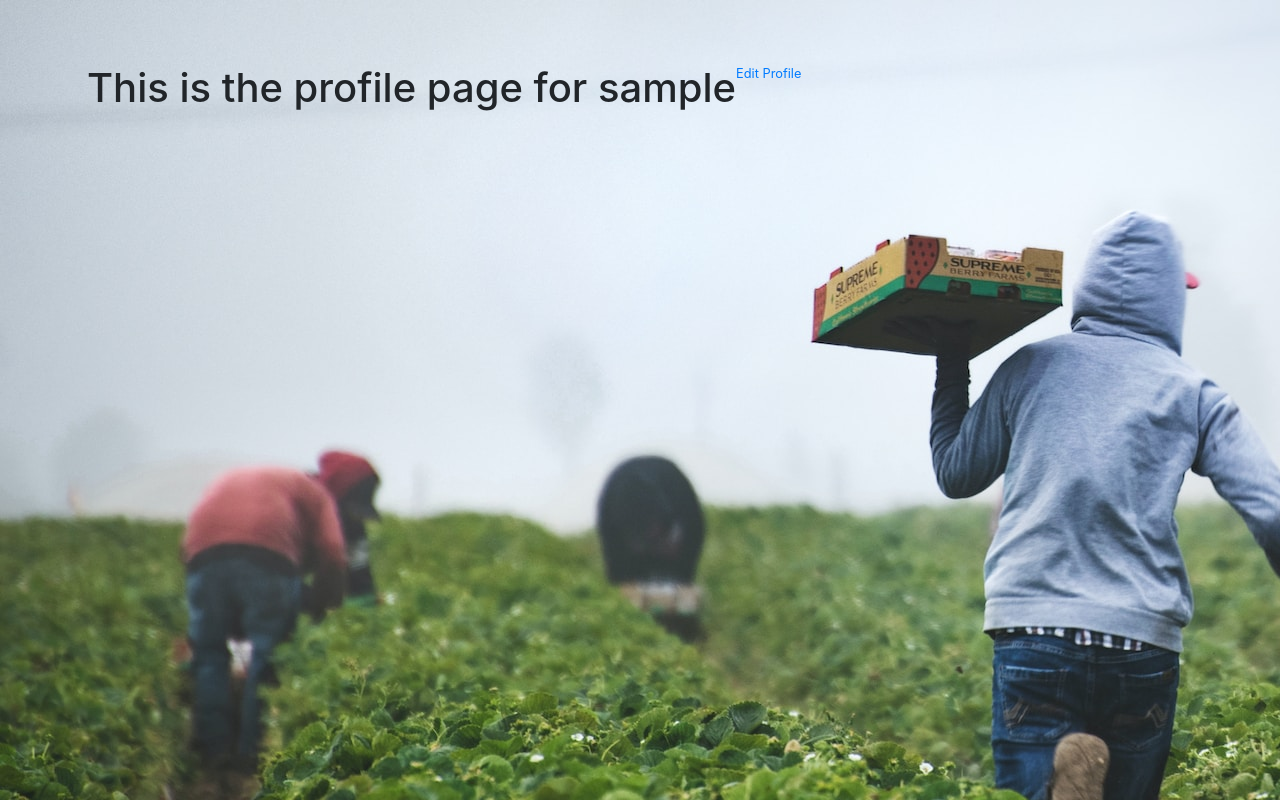
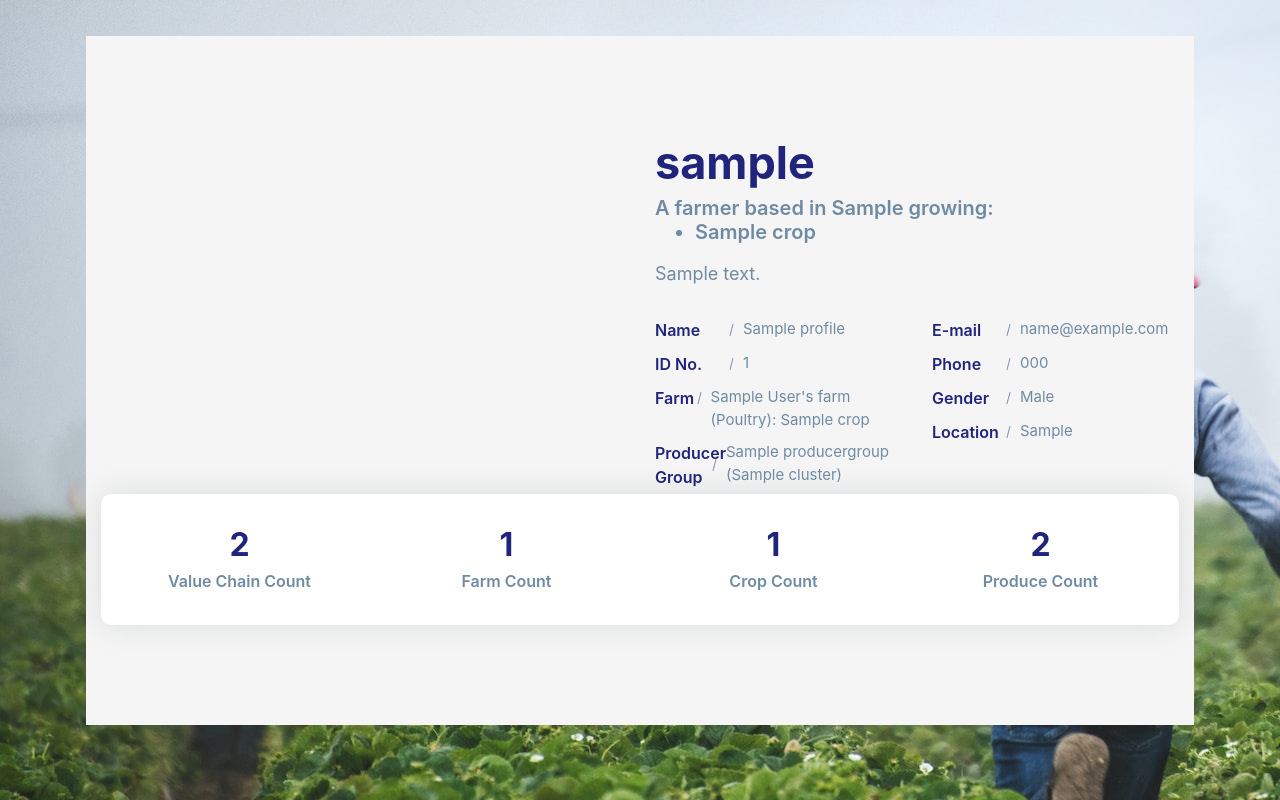
Before and after one commit to KabuyaSamuel/Farm-Flow, a Django app: page /profile/ in a window 1280 px wide. Run offline with Django 4.2, Linux system fonts and the light colour scheme; a user stored in the database is signed in; tables that the repository leaves empty hold one stand-in row (values such as "Sample post"); some libraries are stand-ins or nearby versions.

Commit message:
Update and style user profile

```diff
--- a/farmflow/templates/bootstrap/index.html
+++ b/farmflow/templates/bootstrap/index.html
@@ -119,7 +119,7 @@
                         <div class="row">
                             <div class="col-xl-3 col-md-6">
                                 <div class="card bg-primary text-white mb-4">
-                                    <div class="card-body">Value Chains</div>
+                                    <div class="card-body">Value Chains: {{ farm_count }} </div>
                                     <div class="card-footer d-flex align-items-center justify-content-between">
                                         <a class="small text-white stretched-link" href="#">Add Value Chain</a>
                                         <div class="small text-white"><i class="fas fa-angle-right"></i></div>
--- a/farmflow/templates/users/base.html
+++ b/farmflow/templates/users/base.html
@@ -1,3 +1,4 @@
+{% load static %}
 <!doctype html>
 <html lang="en">
 <head>
@@ -10,6 +11,8 @@
 
     <!--Font awesome icons -->
     <link rel="stylesheet" href="https://use.fontawesome.com/releases/v5.8.2/css/all.css" integrity="sha384-oS3vJWv+0UjzBfQzYUhtDYW+Pj2yciDJxpsK1OYPAYjqT085Qq/1cq5FLXAZQ7Ay" crossorigin="anonymous">
+
+    <link href="{% static 'css/profile.css'%}" rel="stylesheet" />
 
 
 
--- a/farmflow/templates/users/profile.html
+++ b/farmflow/templates/users/profile.html
@@ -1,11 +1,106 @@
 {% extends "users/base.html" %}
 {% block title %}Profile Page{% endblock title %}
 {% block content %}
-    <div class="row my-3 p-3">
-        <h1>This is the profile page for {{user.username}}</h1>
-        <div class="small">
-                                <a href="{% url 'edit-profile' %}">Edit Profile</a>
+<section class="section about-section gray-bg" id="about">
+    <div class="container">
+        <div class="row align-items-center flex-row-reverse">
+            <div class="col-lg-6">
+                <div class="about-text go-to">
+                    <h3 class="dark-color">{{user.username}}</h3>
+                    <h6 class="theme-color lead">A farmer based in {{user.profile.farm.location}} growing:
+                        {% if user.profile.farm %}
+                        <ul>
+                            {% for crop in user.profile.farm.crops.all %}
+                            <li>{{ crop.name }}</li>
+                            {% empty %}
+                            <li>No crops found</li>
+                            {% endfor %}
+                        </ul>
+                        {% endif %}
+                    </h6>
+                    <p>{{user.profile.bio}}</p>
+                    <div class="row about-list">
+                        <div class="col-md-6">
+                            <div class="media">
+                                <label>Name</label>
+                                <p>{{user.profile.name}}</p>
                             </div>
+                            <div class="media">
+                                <label>ID No.</label>
+                                <p>{{user.profile.id_number}}</p>
+                            </div>
+                            <div class="media">
+                                <label>Farm</label>
+                                <p>{{user.profile.farm}}</p>
+                            </div>
+                            <div class="media">
+                                <label>Producer Group</label>
+                                <p>{{user.profile.producer_group}}</p>
+                            </div>
+                        </div>
+                        <div class="col-md-6">
+                            <div class="media">
+                                <label>E-mail</label>
+                                <p>{{user.email}}</p>
+                            </div>
+                            <div class="media">
+                                <label>Phone</label>
+                                <p>{{user.profile.phone_number}}</p>
+                            </div>
+                            <div class="media">
+                                <label>Gender</label>
+                                <p>{{user.profile.gender}}</p>
+                            </div>
+                            <div class="media">
+                                <label>Location</label>
+                                <p>{{user.profile.farm.location}}</p>
+                            </div>
+                        </div>
+                    </div>
+                </div>
+            </div>
+            <div class="col-lg-6">
+                <div class="about-avatar">
+                    <img src="{{user.profile.avatar.url}}" title="" alt="">
+                </div>
+            </div>
+        </div>
+        <div class="counter">
+            <div class="row">
+                <div class="col-6 col-lg-3">
+                    <div class="count-data text-center">
+                        <h6 class="count h2" data-to="500" data-speed="500">2</h6>
+                        <p class="m-0px font-w-600">Value Chain Count</p>
+                    </div>
+                </div>
+                <div class="col-6 col-lg-3">
+                    <div class="count-data text-center">
+                        <h6 class="count h2" data-to="150" data-speed="150">{{ farm_count }}</h6>
+                        <p class="m-0px font-w-600">Farm Count</p>
+                    </div>
+                </div>
+                <div class="col-6 col-lg-3">
+                    <div class="count-data text-center">
+                        <h6 class="count h2" data-to="850" data-speed="850">{% if crop_counts %}
+                            {% for count in crop_counts %}
+                            {{ count }}
+                            {% empty %}
+                            No crops found
+                            {% endfor %}
+                            {% endif %}
+                        </h6>
+                        <p class="m-0px font-w-600">Crop Count</p>
+                    </div>
+                </div>
+                <div class="col-6 col-lg-3">
+                    <div class="count-data text-center">
+                        <h6 class="count h2" data-to="190" data-speed="190">2</h6>
+                        <p class="m-0px font-w-600">Produce Count</p>
+                    </div>
+                </div>
+            </div>
+        </div>
     </div>
+</section>
 
 {% endblock content %}
--- a/farmflow/views.py
+++ b/farmflow/views.py
@@ -27,6 +27,7 @@ def index(request):
         production_stages = CropProductionStage.objects.filter(farm__in=farms).order_by('-planted_date')
         produce = Produce.objects.filter(farmer=user.profile)
         tags = Tag.objects.filter(produce__in=produce)
+        farm_count = farms.count()
 
     else:
         # Show empty fields if user does not have a farmer object
@@ -35,7 +36,8 @@ def index(request):
         production_stages = CropProductionStage.objects.none()
         produce = Produce.objects.none()
         tags = Tag.objects.none()
-    context = {'crops': crops, 'farms': farms, 'production_stages': production_stages, 'produce': produce,'tags': tags}
+
+    context = {'crops': crops, 'farms': farms, 'production_stages': production_stages, 'produce': produce,'tags': tags,'farm_count': farm_count}
     return render(request, 'bootstrap/index.html', context)
 
 
@@ -143,8 +145,16 @@ class ChangePasswordView(SuccessMessageMixin, PasswordChangeView):
 
 @login_required
 def profile(request):
-    profile = Profile.objects.all()
-    return render(request, 'users/profile.html', {'profile': profile})
+    profile = Profile.objects.get(user=request.user)
+    farms = Farm.my_farms(request.user.id)
+    crop_counts = [farm.crops.count() for farm in farms]
+    farm_count = farms.count()
+    context = {
+        'profile': profile,
+        'crop_counts': crop_counts,
+        'farm_count': farm_count,
+    }
+    return render(request, 'users/profile.html', context)
 
 @login_required
 def edit_profile(request):
--- /dev/null
+++ b/static/css/profile.css
@@ -0,0 +1,143 @@
+body {
+    color: #6F8BA4;
+    margin-top: 20px;
+}
+
+.section {
+    padding: 100px 0;
+    position: relative;
+}
+
+.gray-bg {
+    background-color: #f5f5f5;
+}
+
+img {
+    max-width: 100%;
+}
+
+img {
+    vertical-align: middle;
+    border-style: none;
+}
+
+/* About Me
+---------------------*/
+.about-text h3 {
+    font-size: 45px;
+    font-weight: 700;
+    margin: 0 0 6px;
+}
+
+@media (max-width: 767px) {
+    .about-text h3 {
+        font-size: 35px;
+    }
+}
+
+.about-text h6 {
+    font-weight: 600;
+    margin-bottom: 15px;
+}
+
+@media (max-width: 767px) {
+    .about-text h6 {
+        font-size: 18px;
+    }
+}
+
+.about-text p {
+    font-size: 18px;
+    max-width: 450px;
+}
+
+.about-text p mark {
+    font-weight: 600;
+    color: #20247b;
+}
+
+.about-list {
+    padding-top: 10px;
+}
+
+.about-list .media {
+    padding: 5px 0;
+}
+
+.about-list label {
+    color: #20247b;
+    font-weight: 600;
+    width: 88px;
+    margin: 0;
+    position: relative;
+}
+
+.about-list label:after {
+    content: "";
+    position: absolute;
+    top: 0;
+    bottom: 0;
+    right: 11px;
+    width: 1px;
+    height: 12px;
+    background: #20247b;
+    -moz-transform: rotate(15deg);
+    -o-transform: rotate(15deg);
+    -ms-transform: rotate(15deg);
+    -webkit-transform: rotate(15deg);
+    transform: rotate(15deg);
+    margin: auto;
+    opacity: 0.5;
+}
+
+.about-list p {
+    margin: 0;
+    font-size: 15px;
+}
+
+@media (max-width: 991px) {
+    .about-avatar {
+        margin-top: 30px;
+    }
+}
+
+.about-section .counter {
+    padding: 22px 20px;
+    background: #ffffff;
+    border-radius: 10px;
+    box-shadow: 0 0 30px rgba(31, 45, 61, 0.125);
+}
+
+.about-section .counter .count-data {
+    margin-top: 10px;
+    margin-bottom: 10px;
+}
+
+.about-section .counter .count {
+    font-weight: 700;
+    color: #20247b;
+    margin: 0 0 5px;
+}
+
+.about-section .counter p {
+    font-weight: 600;
+    margin: 0;
+}
+
+mark {
+    background-image: linear-gradient(rgba(252, 83, 86, 0.6), rgba(252, 83, 86, 0.6));
+    background-size: 100% 3px;
+    background-repeat: no-repeat;
+    background-position: 0 bottom;
+    background-color: transparent;
+    padding: 0;
+    color: currentColor;
+}
+
+.theme-color {
+    color: #6F8BA4;
+}
+
+.dark-color {
+    color: #20247b;
+}
```
